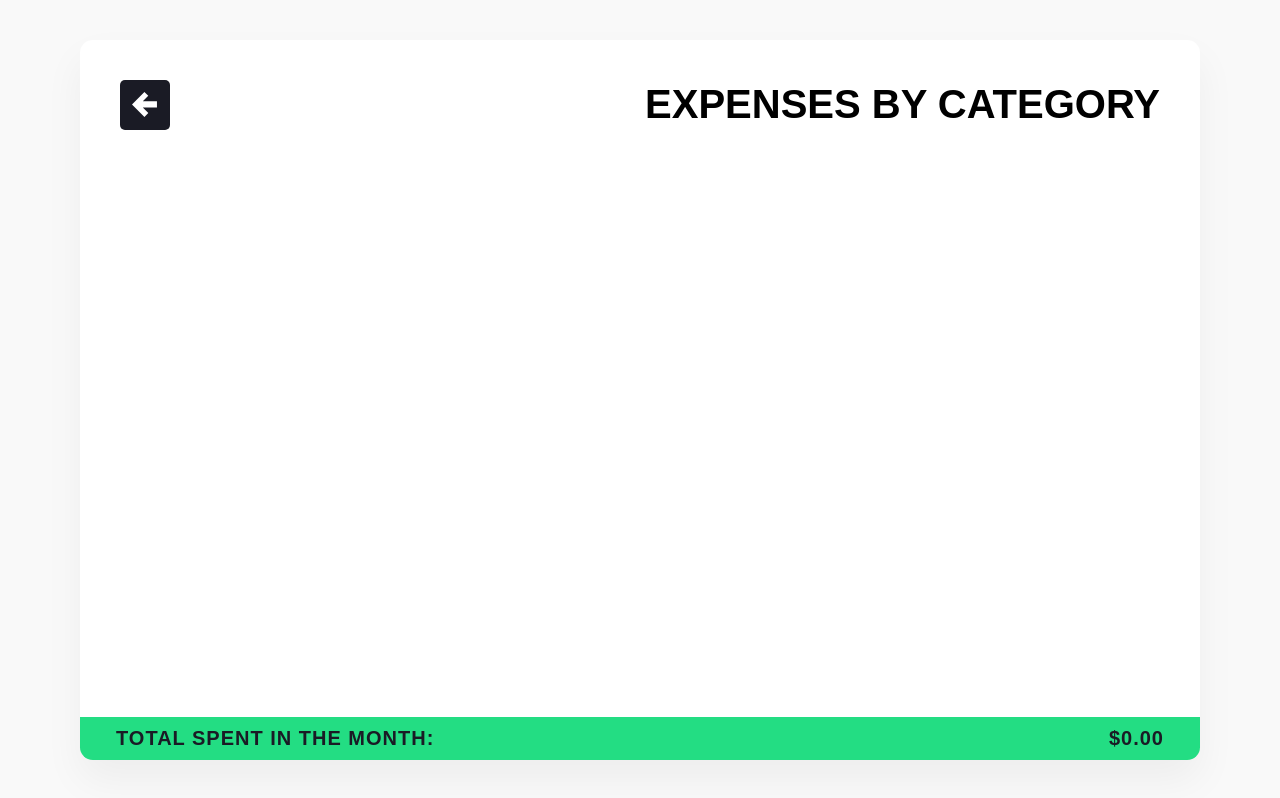
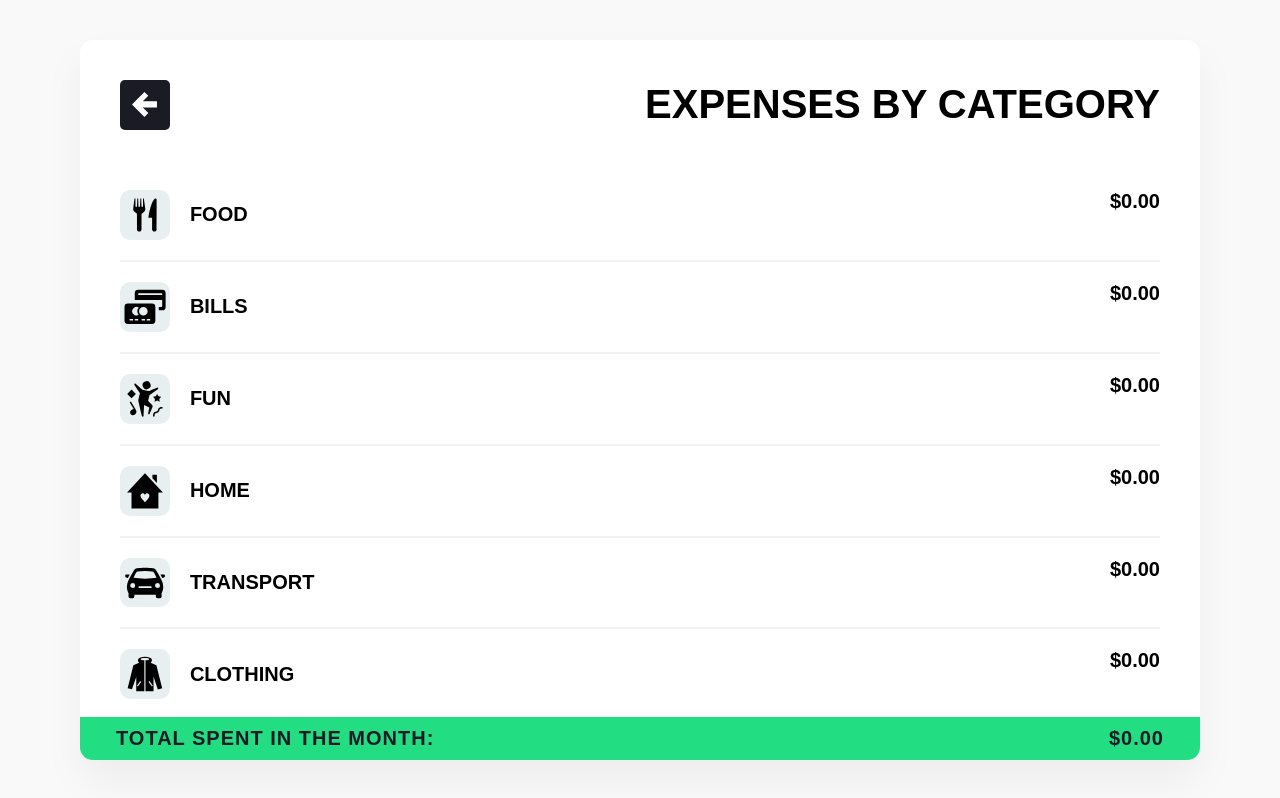
Before and after one commit to jairpss/expenses_app, a React (Create React App) app: page /categories in a window 1280 px wide. Built offline with nearby package versions, Linux system fonts and the light colour scheme; no server answers; the database is empty; sample sign-in values are in the browser's storage; what webfontloader would draw is missing.

Commit message:
ui expenses by category

```diff
--- a/src/components/ExpenseForm.js
+++ b/src/components/ExpenseForm.js
@@ -15,7 +15,7 @@ import editExpense from '../firebase/editExpense'
 const ExpenseForm = ({expense}) => {
     const [inputDescription, setInputDescription] = useState('')
     const [inputAmount, setInputAmount] = useState('')
-    const [category, setCategory] = useState('category')
+    const [category, setCategory] = useState('home')
     const [date, setDate] = useState(new Date())
     const [alertState, setAlertState] = useState(false)
     const [alert, setAlert] = useState({})
@@ -75,7 +75,7 @@ const ExpenseForm = ({expense}) => {
                         uidUser: user.uid
                     })
                     .then(() => {
-                        setCategory('category')
+                        setCategory('home')
                         setInputDescription('')
                         setInputAmount('')
                         setDate(new Date())
--- a/src/components/ExpensesByCategory.js
+++ b/src/components/ExpensesByCategory.js
@@ -5,10 +5,13 @@ import BackBtn from '../elements/BackBtn'
 import TotalSpentBar from './TotalSpentBar'
 import useGetMonthExpenses from '../hooks/useGetMonthExpenses'
 import useGetMonthExpensesByCategory from '../hooks/useGetMonthExpensesByCategory'
+import {CategoryList, CategoryListElement, Category, Value} from '../elements/ListElements'
+import CategoryIcon from '../elements/CategoryIcon'
+import formatAmount from '../functions/convertToCurrency'
 
 const ExpensesByCategory = () => {
     useGetMonthExpenses()
-    useGetMonthExpensesByCategory()
+    const expensesByCategory = useGetMonthExpensesByCategory()
 
     return (
         <>
@@ -21,6 +24,20 @@ const ExpensesByCategory = () => {
                     <Title>Expenses By Category</Title>
             </Header>
 
+            <CategoryList>
+                {expensesByCategory.map((element, index) => {
+                    return(
+                        <CategoryListElement key={index}>
+                            <Category>
+                                <CategoryIcon id={element.category}/>
+                                {element.category}
+                            </Category>
+                            <Value>{formatAmount(element.amount)}</Value>
+                        </CategoryListElement>
+                    )
+                })}
+            </CategoryList>
+
             <TotalSpentBar />
         </>
      );
```
